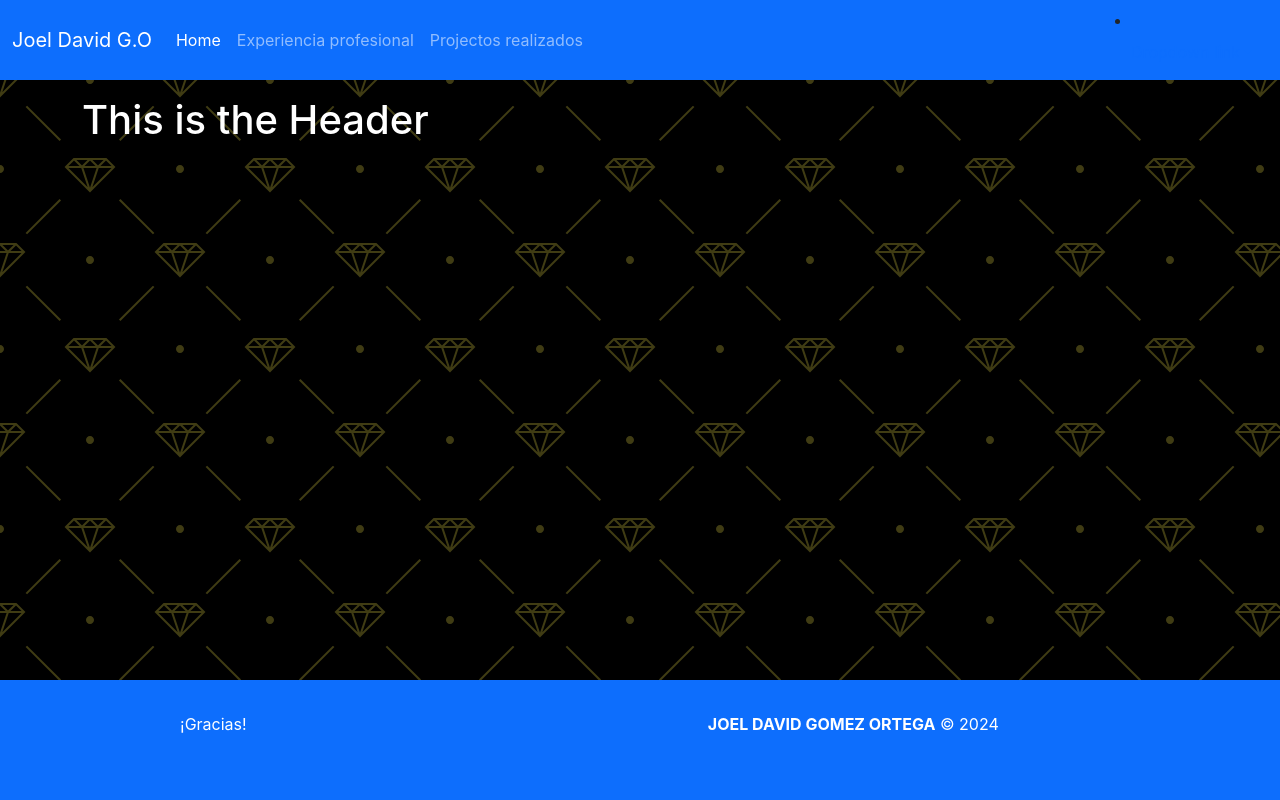
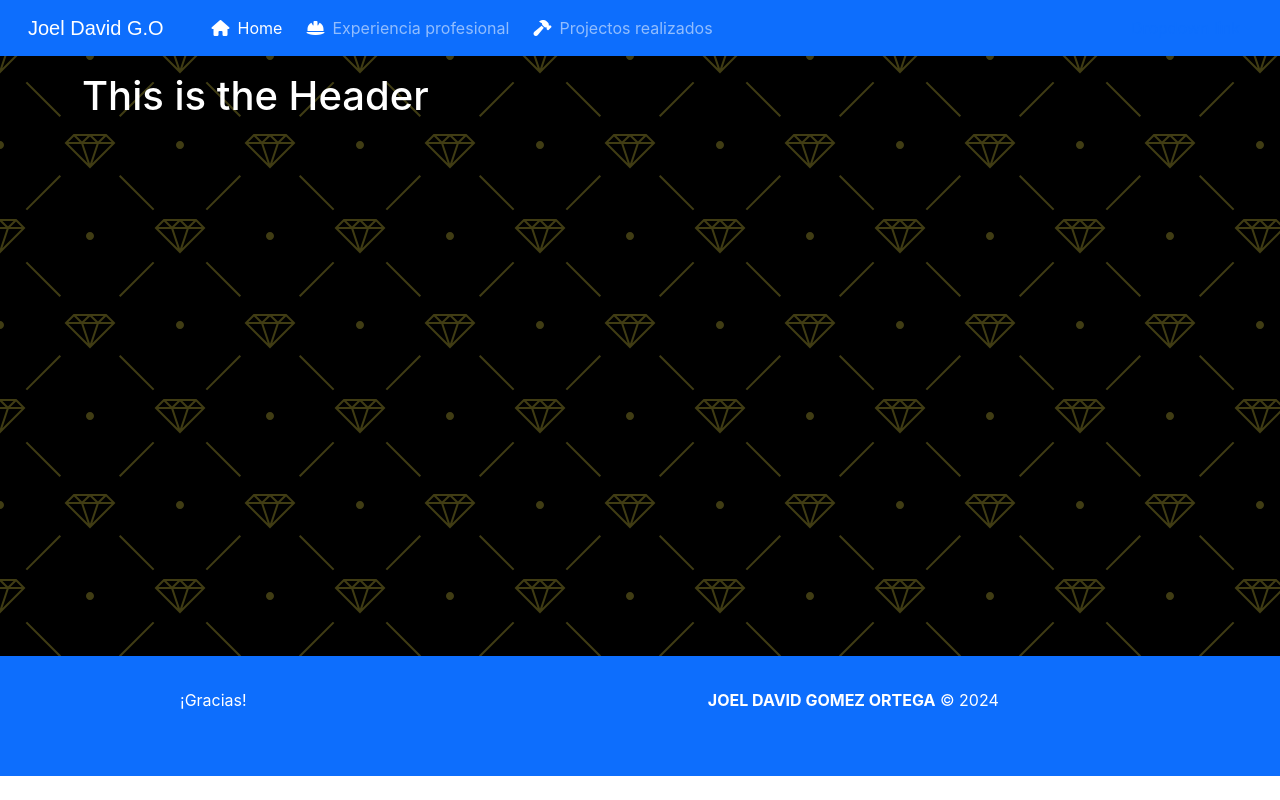
Before and after one commit to Davel99/resume, a React (Create React App) app: page / in a window 1280 px wide. Built offline with nearby package versions, Linux system fonts and the light colour scheme.

Commit message:
Added icons

```diff
--- a/public/index.html
+++ b/public/index.html
@@ -26,6 +26,7 @@
     -->
     <title>React App</title>
     <link href="https://cdn.jsdelivr.net/npm/bootstrap@5.0.2/dist/css/bootstrap.min.css" rel="stylesheet" integrity="sha384-EVSTQN3/azprG1Anm3QDgpJLIm9Nao0Yz1ztcQTwFspd3yD65VohhpuuCOmLASjC" crossorigin="anonymous">
+    <link rel="stylesheet" href="https://cdnjs.cloudflare.com/ajax/libs/font-awesome/6.5.1/css/all.min.css" integrity="sha512-DTOQO9RWCH3ppGqcWaEA1BIZOC6xxalwEsw9c2QQeAIftl+Vegovlnee1c9QX4TctnWMn13TZye+giMm8e2LwA==" crossorigin="anonymous" referrerpolicy="no-referrer" />
   </head>
   <body>
     <noscript>You need to enable JavaScript to run this app.</noscript>
--- a/src/components/Header.jsx
+++ b/src/components/Header.jsx
@@ -26,12 +26,15 @@ const Header = () => {
                 <div class="collapse navbar-collapse" id="navbarNavDropdown">
                     <ul class="navbar-nav">
                         <li class="nav-item">
+                            <i class="fa-solid fa-house"></i>
                             <Link class={li["home"]} aria-current={isHome ? 'page' : ''} to="/my-profile">Home</Link>
                         </li>
                         <li class="nav-item">
+                            <i class="fa-solid fa-helmet-safety"></i>
                             <Link class={li["experience"]} aria-current={isExperience ? 'page' : ''} to="/my-experience">Experiencia profesional</Link>
                         </li>
                         <li class="nav-item">
+                            <i class="fa-solid fa-hammer"></i>
                             <Link class={li["projects"]} aria-current={isProjects ? 'page' : ''} to="/my-projects">Projectos realizados</Link>
                         </li>
                     </ul>
--- a/src/index.css
+++ b/src/index.css
@@ -28,3 +28,16 @@ main {
 footer {
   min-height: 15vh;
 }
+
+.navbar-brand{
+  padding-left: 1rem;
+  padding-right: 1rem;
+  font-family: 'Arial Narrow Bold', sans-serif;
+}
+
+.nav-item{
+  color: white;
+  display: flex;
+  align-items: center;
+  margin-left: 1rem;
+}
```
